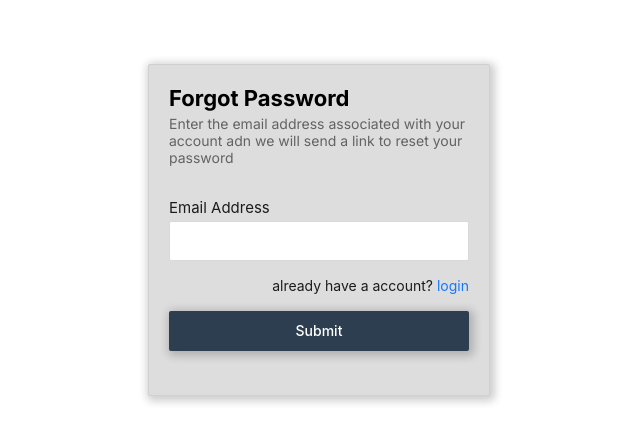
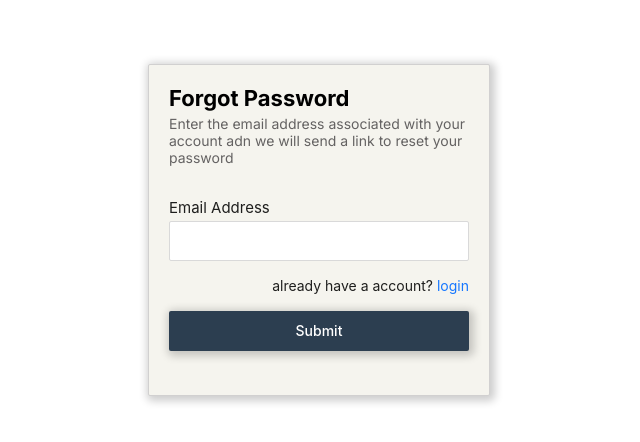
Before and after one commit to mahabubr/leadcommerce-client, a Next.js app: page /reset-password in a window 1280 px wide. Shown: the part 170-612 px from the top of the page, without its empty margins (321-961 px from the left). Built offline with nearby package versions, Linux system fonts and the light colour scheme.

Commit message:
Update authentication.module.css

```diff
--- a/src/app/(authentication)/style/authentication.module.css
+++ b/src/app/(authentication)/style/authentication.module.css
@@ -7,7 +7,7 @@
 }
 
 .form_container {
-  background-color: #ddd;
+  background-color: #f5f4ee;
   padding: 20px;
   border: 1px solid #d1d0d0;
   border-radius: 2px;
```
